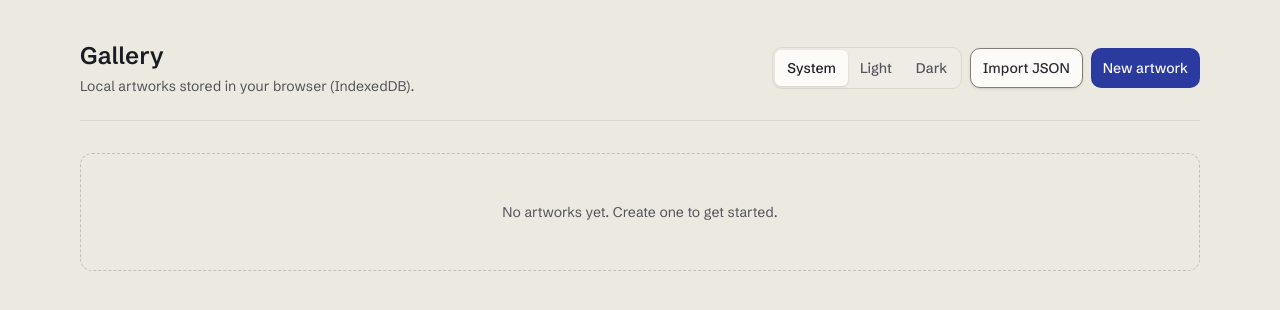
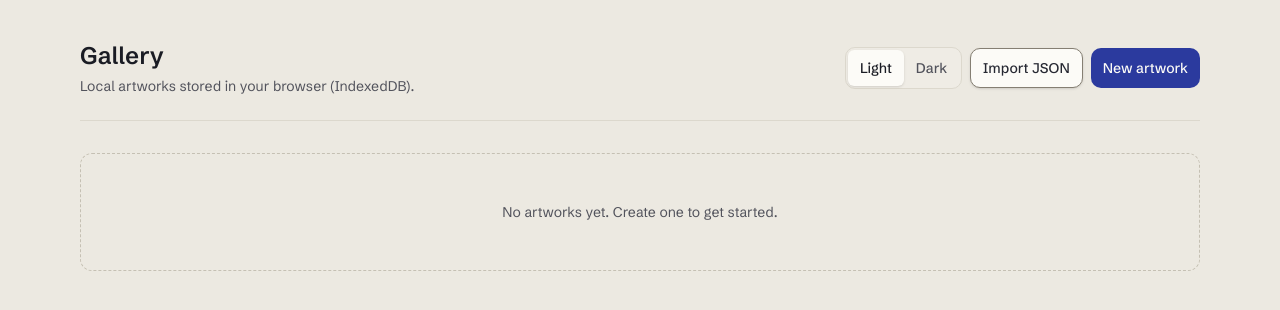
Before and after one commit to hugobenti/pixel-art, a Next.js app: page /gallery in a window 1280 px wide. Shown: the top 310 px of the page. Built offline with nearby package versions, Linux system fonts and the light colour scheme.

Commit message:
feat: Light/Dark theme only (remove System option)
The theme control offers Light and Dark. A first visit still follows the OS;
once the user picks, the choice is saved and the OS setting is ignored.

```diff
--- a/src/content/content.type.ts
+++ b/src/content/content.type.ts
@@ -59,8 +59,8 @@ export interface ISharedContent {
   theme: {
     /** Name of the theme switch (visible in settings rows, screen-reader only in headers). */
     label: string;
-    /** One label per theme preference (TThemePreference). */
-    options: { system: string; light: string; dark: string };
+    /** One label per theme the control offers (THEME_OPTIONS). */
+    options: { light: string; dark: string };
   };
   colorSwatch: {
     compactTitle: (position: number) => string;
--- a/src/content/shared.ts
+++ b/src/content/shared.ts
@@ -36,7 +36,7 @@ export const shared: ISharedContent = {
   },
   theme: {
     label: "Theme",
-    options: { system: "System", light: "Light", dark: "Dark" },
+    options: { light: "Light", dark: "Dark" },
   },
   colorSwatch: {
     compactTitle: (position) => `Color ${position}`,
--- a/src/features/shared/components/useThemeToggle.ts
+++ b/src/features/shared/components/useThemeToggle.ts
@@ -1,17 +1,19 @@
 /**
  * Purpose:
- * ThemeToggle view model: one radio per preference with its label and checked state.
+ * ThemeToggle view model: a Light and a Dark radio; the one matching the theme on screen is checked
+ * (on a first visit that is the OS theme, until the user picks).
  */
 "use client";
 
 import { useId, type ChangeEvent } from "react";
 
 import { shared } from "@/content/shared";
-import { THEME_PREFERENCES, parseThemePreference } from "@/features/shared/theme/themePreference";
-import { useThemePreference } from "@/features/shared/theme/useThemePreference";
+import { THEME_OPTIONS } from "@/features/shared/theme/themePreference";
+import { useResolvedTheme, useSetTheme } from "@/features/shared/theme/useThemePreference";
 
 export function useThemeToggle() {
-  const { preference, setPreference } = useThemePreference();
+  const theme = useResolvedTheme();
+  const setTheme = useSetTheme();
   const labelId = useId();
   const name = useId();
 
@@ -19,12 +21,12 @@ export function useThemeToggle() {
     labelId,
     name,
     label: shared.theme.label,
-    options: THEME_PREFERENCES.map((value) => ({
+    options: THEME_OPTIONS.map((value) => ({
       value,
       label: shared.theme.options[value],
-      checked: value === preference,
+      checked: value === theme,
     })),
     onChange: (event: ChangeEvent<HTMLInputElement>) =>
-      setPreference(parseThemePreference(event.target.value)),
+      setTheme(event.target.value === "dark" ? "dark" : "light"),
   };
 }
--- a/src/features/shared/theme/theme.type.ts
+++ b/src/features/shared/theme/theme.type.ts
@@ -1,4 +1,4 @@
-/** What the user picked: follow the OS, or force a theme. */
+/** The stored state: an explicit pick, or "system" while the user hasn't picked yet (first visit follows the OS). */
 export type TThemePreference = "system" | "light" | "dark";
 
 /** The theme actually on screen (`data-theme` on <html>). */
--- a/src/features/shared/theme/themePreference.ts
+++ b/src/features/shared/theme/themePreference.ts
@@ -4,8 +4,8 @@
  * the inline script that sets `data-theme` on <html> before first paint (no flash of the wrong theme).
  *
  * Notes:
- * Dark tokens live under `[data-theme="dark"]` in src/app/globals.css. The stored value is
- * "light" | "dark"; no stored value means "follow the system".
+ * Dark tokens live under `[data-theme="dark"]` in src/app/globals.css. The control offers only Light
+ * and Dark; the stored value is "light" | "dark", and no stored value (a first visit) follows the OS.
  */
 import type { TResolvedTheme, TThemePreference } from "./theme.type";
 
@@ -13,8 +13,8 @@ export const THEME_STORAGE_KEY = "pixelcraft-theme";
 
 export const DARK_SCHEME_QUERY = "(prefers-color-scheme: dark)";
 
-/** Order the theme control lists its options in. */
-export const THEME_PREFERENCES: readonly TThemePreference[] = ["system", "light", "dark"];
+/** The choices the theme control offers, in order. */
+export const THEME_OPTIONS: readonly TResolvedTheme[] = ["light", "dark"];
 
 export function parseThemePreference(raw: string | null): TThemePreference {
   return raw === "light" || raw === "dark" ? raw : "system";
--- a/src/features/shared/theme/useThemePreference.ts
+++ b/src/features/shared/theme/useThemePreference.ts
@@ -50,25 +50,17 @@ function readSystemDark(): boolean {
   return window.matchMedia(DARK_SCHEME_QUERY).matches;
 }
 
-/** The user's pick ("system" until they choose) and a setter that persists it. */
-export function useThemePreference() {
-  const preference = useSyncExternalStore(subscribe, readPreference, () => "system" as const);
-
-  const setPreference = useCallback((next: TThemePreference) => {
+/** Persists an explicit Light or Dark pick; from then on the OS setting is ignored. */
+export function useSetTheme() {
+  return useCallback((next: TResolvedTheme) => {
     unsavedPreference = next;
     try {
-      if (next === "system") {
-        window.localStorage.removeItem(THEME_STORAGE_KEY);
-      } else {
-        window.localStorage.setItem(THEME_STORAGE_KEY, next);
-      }
+      window.localStorage.setItem(THEME_STORAGE_KEY, next);
     } catch {
       // Storage blocked: readPreference falls back to unsavedPreference for this page view.
     }
     window.dispatchEvent(new Event(THEME_CHANGE_EVENT));
   }, []);
-
-  return { preference, setPreference };
 }
 
 /** The theme on screen; re-renders when it changes (canvas renderers re-read token colors). */
```
Also changed, not shown: 1 other file (tests, documents, lock files or other folders).
